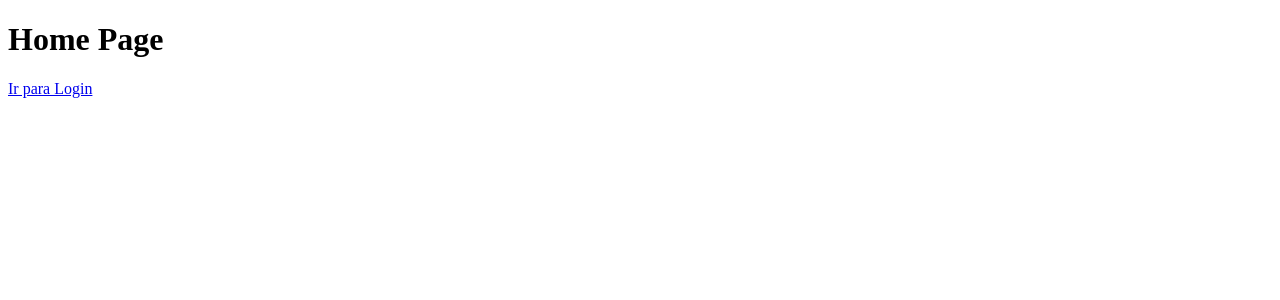
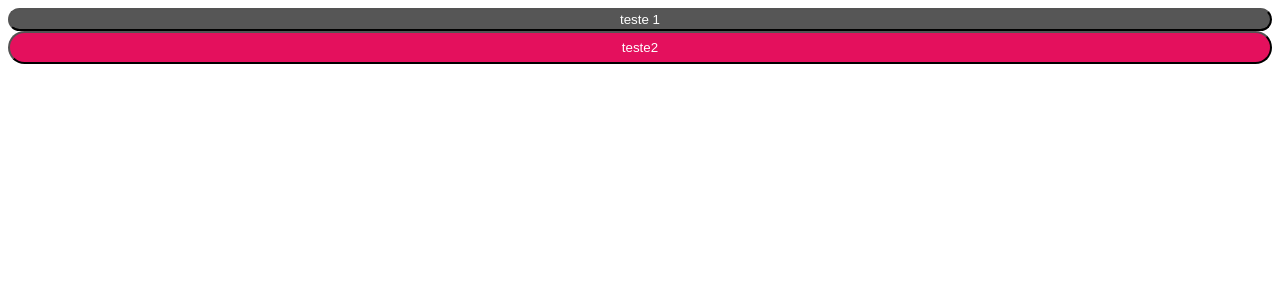
Before and after one commit to kaiquesimao/DioProjectReact, a React (Vite) app: page / in a window 1280 px wide. Shown: the top 300 px of the page. Built offline with nearby package versions, Linux system fonts and the light colour scheme.

Commit message:
criação de um componente do tipo botão

```diff
--- /dev/null
+++ b/src/components/button/button.jsx
@@ -0,0 +1,12 @@
+import React from "react";
+
+import {ButtonContainer} from "./styles.js";
+
+const Button = ({title, variant="primary", onClick}) => {
+    return(
+            <ButtonContainer variant={variant} onclick={onClick}>
+                {title}
+            </ButtonContainer>
+    )
+}
+export {Button};
--- /dev/null
+++ b/src/components/button/styles.js
@@ -0,0 +1,26 @@
+import styled, {css} from "styled-components";
+
+export const ButtonContainer = styled.button`
+  background: #565656;
+  border-radius: 22px;
+  position: relative;
+  color: white ;
+  padding: 2px 12px;
+  min-width: 120px;
+  width: 100%;
+
+  ${({variant})=> variant !== "primary" && css`
+    min-width: 167px;
+    height: 33px;
+    background: #E4105D;
+    &::after {
+      position: absolute;
+      border: 1px solid #E4105D;
+      top: -5px;
+      left: -6px;
+      width: calc(100% + 10px);
+      height: calc(100% + 10px);
+      border-radius: 22px;
+    }
+  `}
+`
--- a/src/pages/home/home.jsx
+++ b/src/pages/home/home.jsx
@@ -1,11 +1,14 @@
-import {Link} from "react-router-dom";
-
+import {Button} from "../../components/button/button.jsx";
 const Home = () => {
     return (
-        <div>
-        <h1>Home Page</h1>
-        <Link to="/login">Ir para Login</Link>
-        </div>
+        <>
+        <Button title="teste 1">
+
+        </Button>
+        <Button variant={"secondary"} title="teste2">
+
+        </Button>
+        </>
     );
 }
 
```
